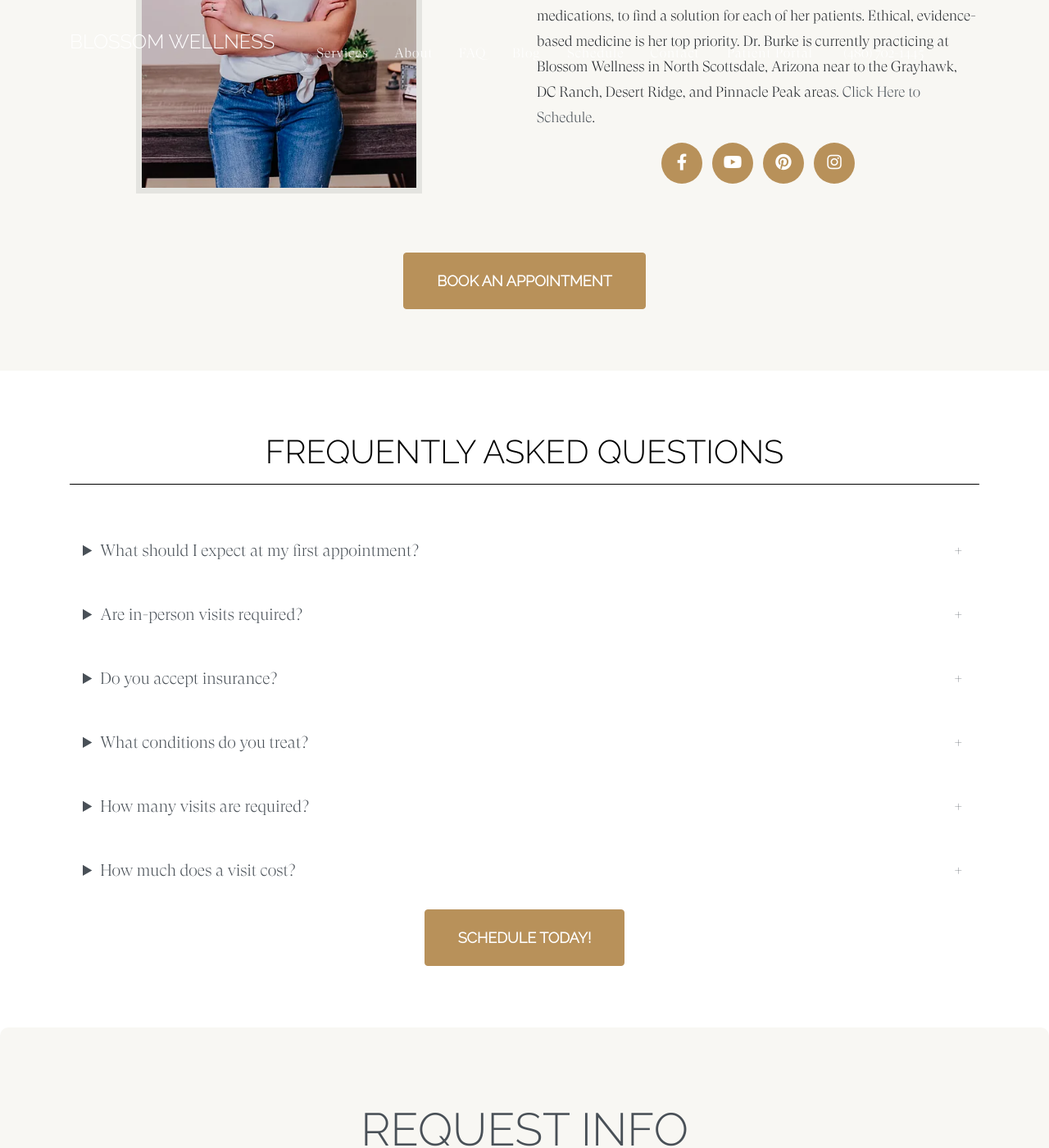
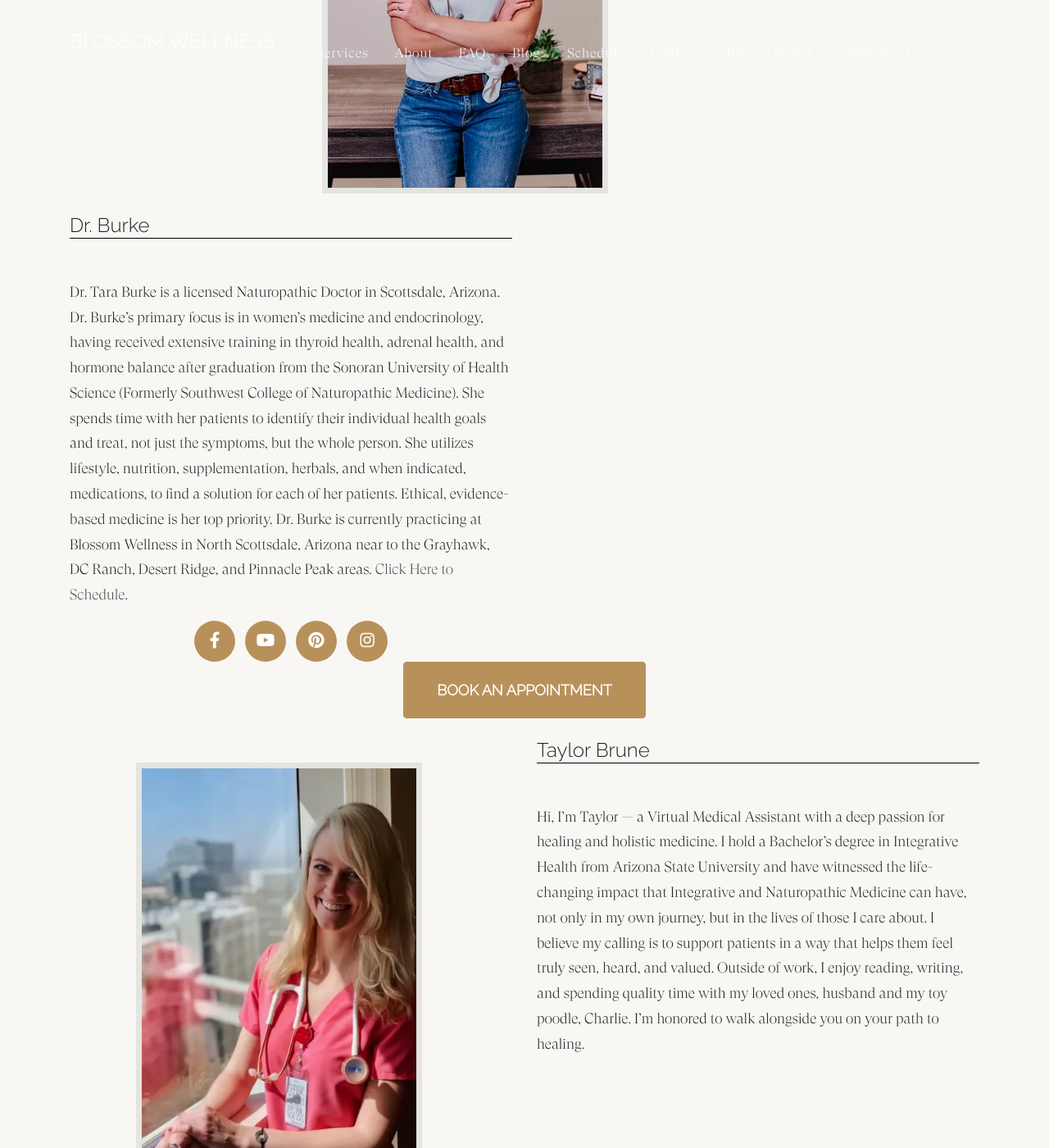
Before and after one commit to kburke8/drtaraburke, a Jekyll site: the page built from index.md, in a window 1280 px wide and 1400 px high, scrolled down 2652 px. Shown: the whole window at 82% size. Built offline with Jekyll 4.4.1, drawn with Linux system fonts in a browser that asks for light colours; nearby versions of some CDN libraries; library files that are not in the unit come from our copies; a script that is not in the unit is left out; some of the changed text lies outside the part shown.

Commit message:
add taylor

```diff
--- a/_data/sitetext.yml
+++ b/_data/sitetext.yml
@@ -37,15 +37,16 @@ services:
         icon: fas fa-comments
 
 team:
-    title: "Meet Dr. Burke"
+    title: "Meet The Team"
     #text: "Licensed Naturopathic Doctor"
     subtext:  Dr. Tara Burke is a licensed Naturopathic Doctor in Scottsdale, Arizona. Dr. Burke’s primary focus is in women’s medicine and endocrinology, having received extensive training in thyroid health, adrenal health, and hormone balance after graduation from the Sonoran University of Health Science (Formerly Southwest College of Naturopathic Medicine). She spends time with her patients to identify their individual health goals and treat, not just the symptoms, but the whole person. She utilizes lifestyle, nutrition, supplementation, herbals, and when indicated, medications, to find a solution for each of her patients. Ethical, evidence-based medicine is her top priority. Dr. Burke is currently practicing at Blossom Wellness in North Scottsdale, Arizona near to the Grayhawk, DC Ranch, Desert Ridge, and Pinnacle Peak areas. [Click Here to Schedule](https://drtaraburke.com/book).
     section: about
     people:
-      - name: "Meet Dr. Burke"
+      - name: "Dr. Burke"
         role: "Naturopathic Medical Doctor"
         image: assets/img/team/dr-tara-burke-nmd.webp
         alt: Dr. Tara Burke, NMD, Naturopathic Doctor in Scottsdale, Arizona
+        description: Dr. Tara Burke is a licensed Naturopathic Doctor in Scottsdale, Arizona. Dr. Burke’s primary focus is in women’s medicine and endocrinology, having received extensive training in thyroid health, adrenal health, and hormone balance after graduation from the Sonoran University of Health Science (Formerly Southwest College of Naturopathic Medicine). She spends time with her patients to identify their individual health goals and treat, not just the symptoms, but the whole person. She utilizes lifestyle, nutrition, supplementation, herbals, and when indicated, medications, to find a solution for each of her patients. Ethical, evidence-based medicine is her top priority. Dr. Burke is currently practicing at Blossom Wellness in North Scottsdale, Arizona near to the Grayhawk, DC Ranch, Desert Ridge, and Pinnacle Peak areas. [Click Here to Schedule](https://drtaraburke.com/book).
         social:
           - url: https://www.facebook.com/drtaraburke?rel=noreferrer
             icon: "fab fa-facebook-f"
@@ -55,6 +56,11 @@ team:
             icon: "fab fa-pinterest"
           - url: https://www.instagram.com/dr.taraburke/?rel=noreferrer
             icon: "fab fa-instagram"
+      - name: "Taylor Brune"
+        role: "Virtual Medical Assistant"
+        image: assets/img/team/taylor_brune.webp
+        alt: Taylor Brune, Virtual Medical Assistant
+        description: Hi, I’m Taylor — a Virtual Medical Assistant with a deep passion for healing and holistic medicine. I hold a Bachelor's degree in Integrative Health from Arizona State University and have witnessed the life-changing impact that Integrative and Naturopathic Medicine can have, not only in my own journey, but in the lives of those I care about. I believe my calling is to support patients in a way that helps them feel truly seen, heard, and valued. Outside of work, I enjoy reading, writing, and spending quality time with my loved ones, husband and my toy poodle, Charlie. I’m honored to walk alongside you on your path to healing.
 faq:
   - question: What should I expect at my first appointment?
     answer: |
--- a/_includes/about.html
+++ b/_includes/about.html
@@ -8,15 +8,16 @@
     </div> -->
     </div>
     <div class="row">
+    <h3>{{ site.data.sitetext.team.title }}</h3>
     {% for person in site.data.sitetext.team.people %}
       <div class="col-sm-6 team-member">
         <img class="lazyload" data-src="{{ person.image }}" alt="{{ person.alt }}">
       </div>
       <div class="col-sm-6 team-member">
-        <h3>{{ person.name }}</h3>
+        <h4>{{ person.name }}</h3>
         <!-- <p class="text-muted">{{ person.role }}</p> -->
         <hr>
-      <p class="large text-muted">{{ site.data.sitetext.team.subtext | markdownify }}</p>
+      <p class="large text-muted">{{ person.description | markdownify }}</p>
 
         <ul class="list-inline social-buttons">
         {% for network in person.social %}
@@ -28,14 +29,14 @@
         {% endfor %}
         </ul>
       </div>
+      <br>
+      <br>
+      <br>
+      <div class="col-lg-12" style="display: flex; justify-content: center;">
+        <a class="btn btn-primary btn-xl text-uppercase js-scroll-trigger" href="https://drtaraburke.com/book">Book an Appointment</a>
+      </div>
     {% endfor %}
     </div>
   </div>
-  <br>
-  <br>
-  <br>
-  <div class="col-lg-12" style="display: flex; justify-content: center;">
-    <a class="btn btn-primary btn-xl text-uppercase js-scroll-trigger" href="https://drtaraburke.com/book">Book an Appointment</a>
-  </div>
 </section>
   <!-- End Team -->
```
Also changed, not shown: assets/img/team/taylor_brune.webp (added).
